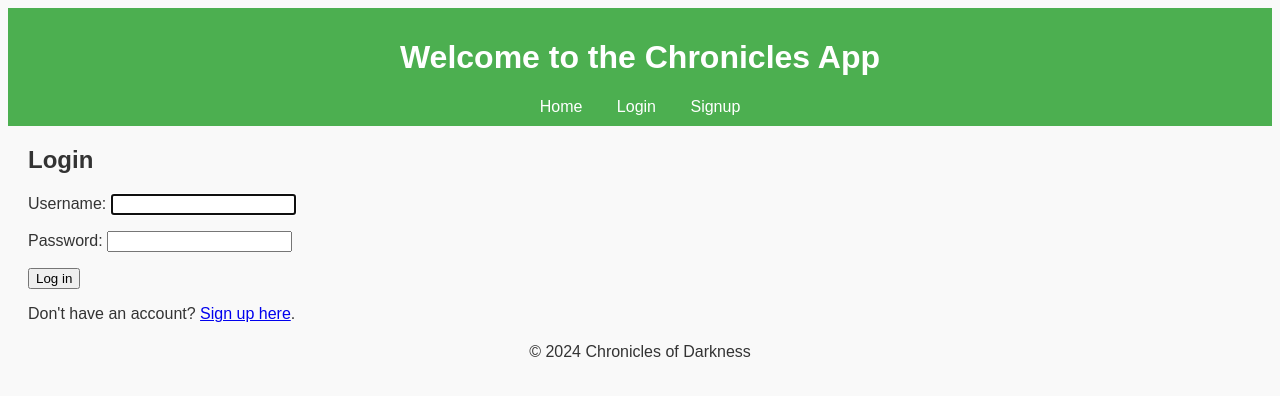
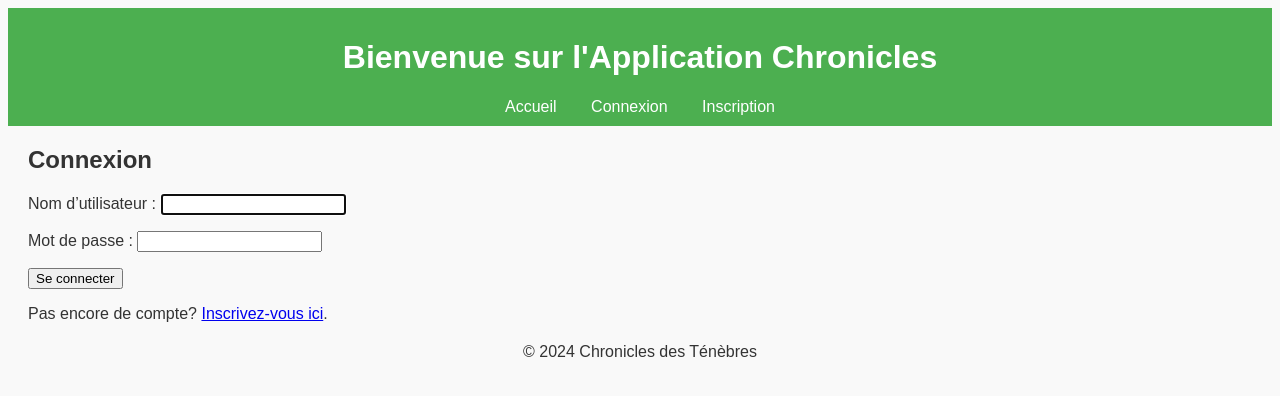
Before and after one commit to electroRaccoon/chroniclesProject, a Django app: page /accounts/login/ in a window 1280 px wide. Shown: the top 396 px of the page. Run offline with Django 5.2, Linux system fonts and the light colour scheme.

Commit message:
Site mis en francais

```diff
--- a/base/templates/base/base.html
+++ b/base/templates/base/base.html
@@ -1,35 +1,27 @@
 <!DOCTYPE html>
-<html lang="en">
+<html lang="fr">
 <head>
-    <meta charset="UTF-8" />
-    <meta name="viewport" content="width=device-width, initial-scale=1.0" />
-    <title>{% block title %}My Chronicles App{% endblock %}</title>
+    <meta charset="UTF-8">
+    <meta name="viewport" content="width=device-width, initial-scale=1.0">
+    <title>{% block title %}Mon Application Chronicles{% endblock %}</title>
     {% load static %}
-    <!-- Add this line to load static files -->
-    <link
-      rel="stylesheet"
-      type="text/css"
-      href="{% static 'base/styles.css' %}"
-    />
+    <link rel="stylesheet" type="text/css" href="{% static 'base/styles.css' %}">
 </head>
 <body>
     <header>
-      <h1>Welcome to the Chronicles App</h1>
+        <h1>Bienvenue sur l'Application Chronicles</h1>
         <nav>
-        <a href="/">Home</a>
-        <a href="{% url 'login' %}">Login</a>
-        <!-- Login link -->
-        <a href="{% url 'signup' %}">Signup</a>
-        <!-- Signup link (we'll create it below) -->
+            <a href="/">Accueil</a>
+            <a href="{% url 'login' %}">Connexion</a>
+            <a href="{% url 'signup' %}">Inscription</a>
         </nav>
     </header>
     <main>
         {% block content %}
-      <!-- Page-specific content will go here -->
         {% endblock %}
     </main>
     <footer>
-      <p>&copy; 2024 Chronicles of Darkness</p>
+        <p>&copy; 2024 Chronicles des Ténèbres</p>
     </footer>
 </body>
 </html>
--- a/base/templates/registration/login.html
+++ b/base/templates/registration/login.html
@@ -1,14 +1,14 @@
 {% extends 'base/base.html' %}
 
-{% block title %}Login{% endblock %}
+{% block title %}Connexion{% endblock %}
 
 {% block content %}
-    <h2>Login</h2>
+    <h2>Connexion</h2>
     <form method="POST">
         {% csrf_token %}
         {{ form.as_p }}
-        <button type="submit">Log in</button>
+        <button type="submit">Se connecter</button>
     </form>
 
-    <p>Don't have an account? <a href="{% url 'signup' %}">Sign up here</a>.</p>
+    <p>Pas encore de compte? <a href="{% url 'signup' %}">Inscrivez-vous ici</a>.</p>
 {% endblock %}
--- a/chronicles_project/settings.py
+++ b/chronicles_project/settings.py
@@ -104,11 +104,12 @@ AUTH_PASSWORD_VALIDATORS = [
 # Internationalization
 # https://docs.djangoproject.com/en/5.1/topics/i18n/
 
-LANGUAGE_CODE = 'en-us'
+LANGUAGE_CODE = 'fr-FR'
 
-TIME_ZONE = 'UTC'
+TIME_ZONE = 'Europe/Paris'
 
 USE_I18N = True
+USE_L10N = True
 
 USE_TZ = True
 
```
Also changed, not shown: base/templates/base/signup.html (+9 -6 lines). Lines whose indentation alone changed are shown as unchanged.
